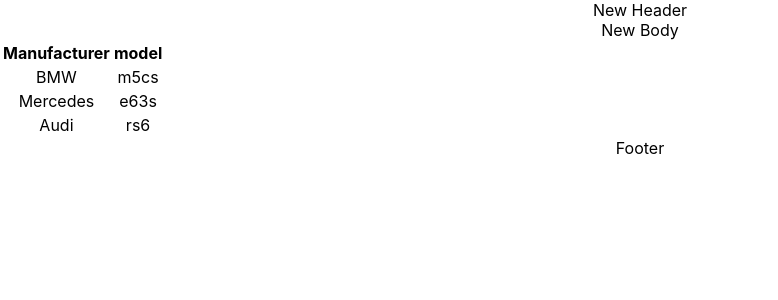
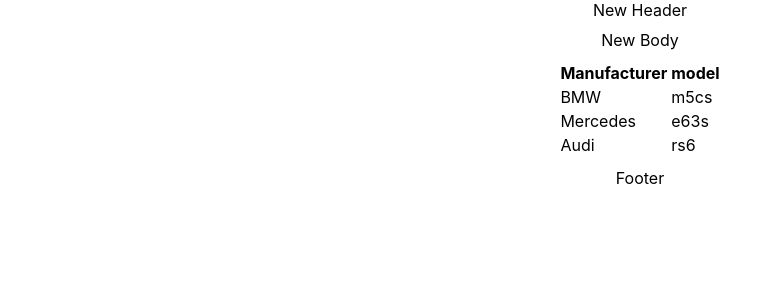
Before and after one commit to DenisKulik/microtasks, a React (Create React App) app: page / in a window 1280 px wide. Shown: the top 300 px of the page, without its empty margins (0-778 px from the left). Built offline with nearby package versions, Linux system fonts and the light colour scheme; the HTML template or start-up script is replaced by a standard one.

Commit message:
center content in App component

```diff
--- a/src/App.css
+++ b/src/App.css
@@ -1,3 +1,7 @@
 .App {
-    text-align: center;
+    display: flex;
+    flex-direction: column;
+    justify-content: center;
+    align-items: center;
+    gap: 10px;
 }
```
